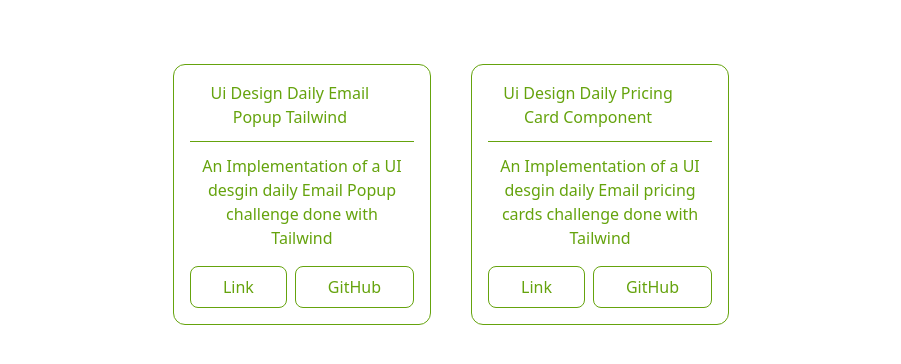
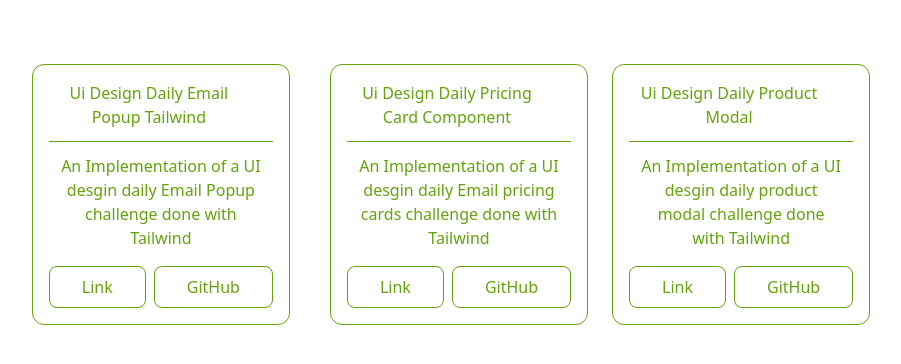
Before and after one commit to bolajiayeni/simple-tailwind-components, a website: page index.html in a window 1280 px wide. Shown: the whole page, without its empty margins (197-1098 px from the left). Drawn offline with Linux system fonts and the light colour scheme.

Commit message:
Added link to Ui Design daily product modal

```diff
--- a/index.html
+++ b/index.html
@@ -16,6 +16,7 @@
       >
         <!-- Flex Items  -->
 
+        <!-- Email popup -->
         <div
           class="group mx-4 p-4 rounded-xl border border-lime-600 flex flex-col hover:bg-gradient-to-br from-lime-600 to-lime-700 hover:scale-105 duration-200"
         >
@@ -44,6 +45,7 @@
           </div>
         </div>
 
+        <!-- Pricing Grid Component -->
         <div
           class="group mx-4 p-4 rounded-xl border border-lime-600 flex flex-col hover:bg-gradient-to-br from-lime-600 to-lime-700 hover:scale-105 duration-200 "
         >
@@ -70,6 +72,37 @@
               >GitHub</a
             >
           </div>
+
+
+        </div>
+
+        <!-- Product Modal -->
+
+        <div
+        class="group mx-4 p-4 rounded-xl border border-lime-600 flex flex-col hover:bg-gradient-to-br from-lime-600 to-lime-700 hover:scale-105 duration-200 "
+      >
+        <h3
+          class="text-lime-600 capitalize font-medium group-hover:text-white text-center max-w-[200px]"
+        >
+          ui design daily product modal
+        </h3>
+        <div
+          class="my-3 border-t border-lime-600 group-hover:border-white"
+        ></div>
+        <p class="text-lime-600 mx-auto max-w-[200px] text-center group-hover:text-white">
+          An Implementation of a UI desgin daily product modal challenge done with Tailwind
+        </p>
+        <div class="flex mt-4 space-x-2">
+          <a
+            href="components/Ui-design-daily-product-modal/index.html"
+            class="mx-auto inline-block px-8 py-2 text-lime-600 text-center border border-lime-600 font-medium rounded-lg group-hover:bg-white"
+            >Link</a
+          >
+          <a
+            href="https://github.com/bolajiayeni/simple-tailwind-components/tree/master/components/Ui-design-daily-product-modal"
+            class="mx-auto inline-block px-8 py-2 text-lime-600 text-center border border-lime-600 font-medium rounded-lg group-hover:bg-white"
+            >GitHub</a
+          >
         </div>
       </div>
     </div>
```
